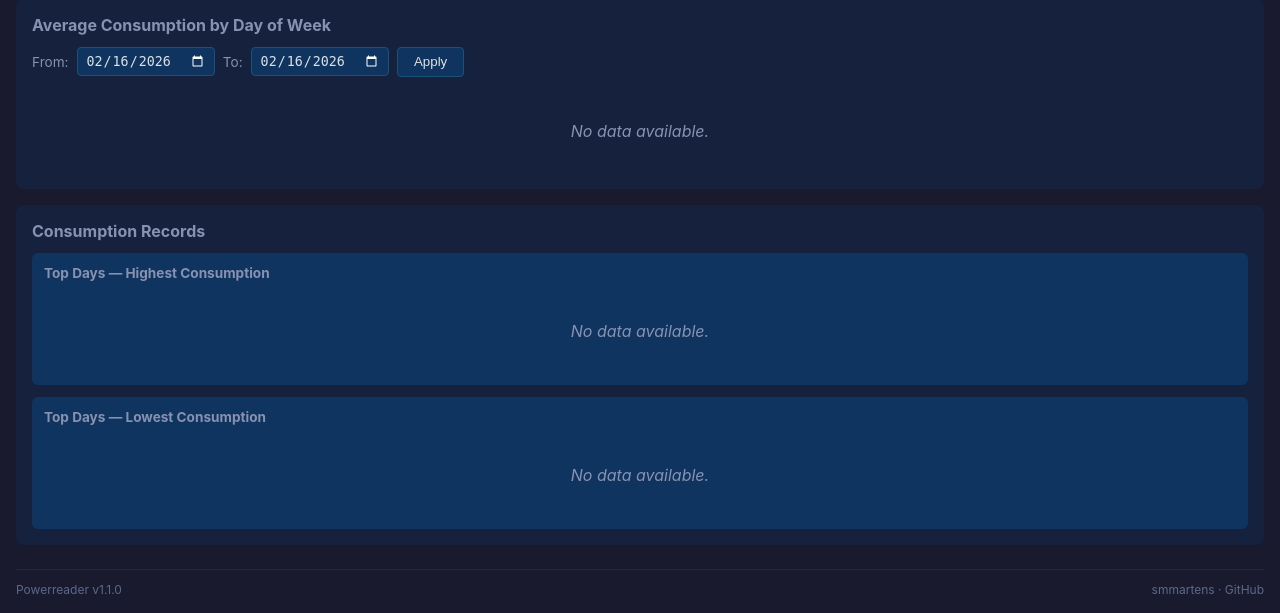
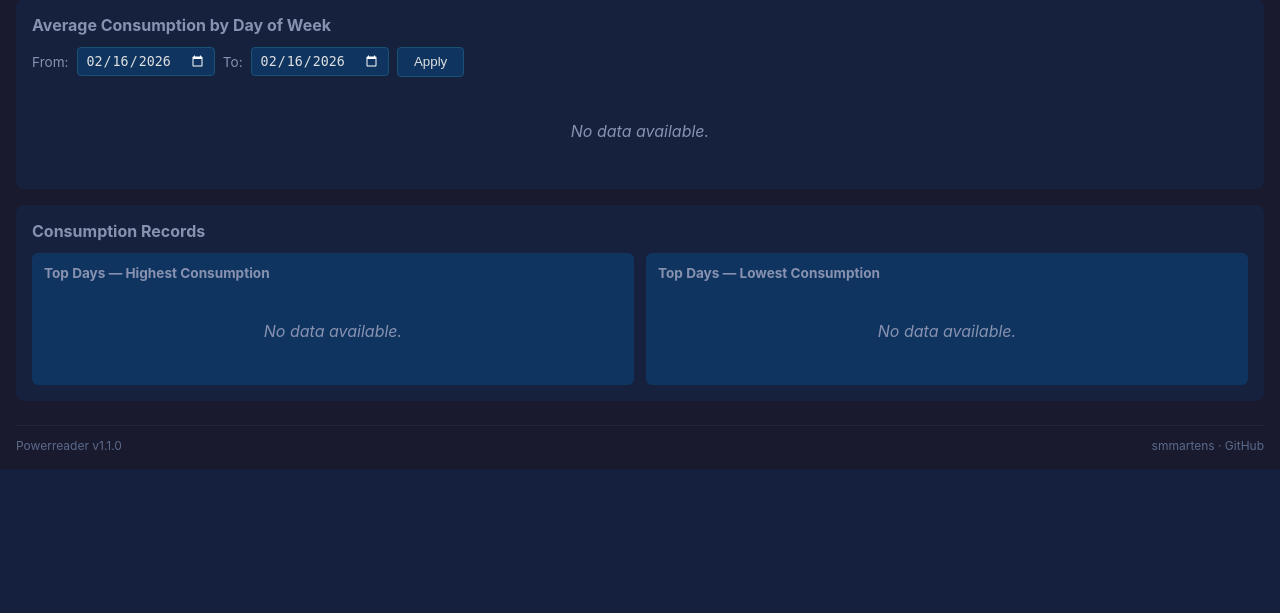
Before and after one commit to smmartens/powerreader, a FastAPI app: page / in a window 1280 px wide. Shown: the part 640-1253 px from the top of the page. After the commit the page ends 1109 px from the top, so only its background shows below. Run offline with FastAPI, Linux system fonts and the light colour scheme; data that the repository does not hold is empty.

Commit message:
Show Consumption Records boxes side by side on desktop
Wrap the highest/lowest records boxes in a flex row so they sit
next to each other on wider screens. Stacks back to a single column
on mobile (≤600px).

Co-Authored-By: Claude Sonnet 4.6 <noreply@anthropic.com>

```diff
--- a/powerreader/templates/dashboard.html
+++ b/powerreader/templates/dashboard.html
@@ -53,8 +53,9 @@
             cursor: pointer;
         }
         .date-filter button:hover { background: #1a5276; }
-        .records-box { background: #0f3460; border-radius: 6px; padding: 0.75rem; margin-bottom: 0.75rem; }
-        .records-box:last-child { margin-bottom: 0; }
+        .records-row { display: flex; gap: 0.75rem; }
+        .records-box { flex: 1; background: #0f3460; border-radius: 6px; padding: 0.75rem; }
+        @media (max-width: 600px) { .records-row { flex-direction: column; } }
         .records-box h3 { font-size: 0.85rem; color: #8892b0; margin-bottom: 0.5rem; }
         .records-table { width: 100%; border-collapse: collapse; font-size: 0.875rem; }
         .records-table td { padding: 0.3rem 0.5rem; }
@@ -134,6 +135,7 @@
 
     <div class="panel">
         <h2>Consumption Records</h2>
+        <div class="records-row">
             <div class="records-box">
                 <h3>Top Days &mdash; Highest Consumption</h3>
                 <table class="records-table">
@@ -147,6 +149,7 @@
                     <tbody id="records-lowest-body"></tbody>
                 </table>
                 <div class="no-data" id="records-lowest-empty" style="display:none;">No data available.</div>
+            </div>
         </div>
     </div>
 {% endblock %}
```
Lines whose indentation alone changed are shown as unchanged.
